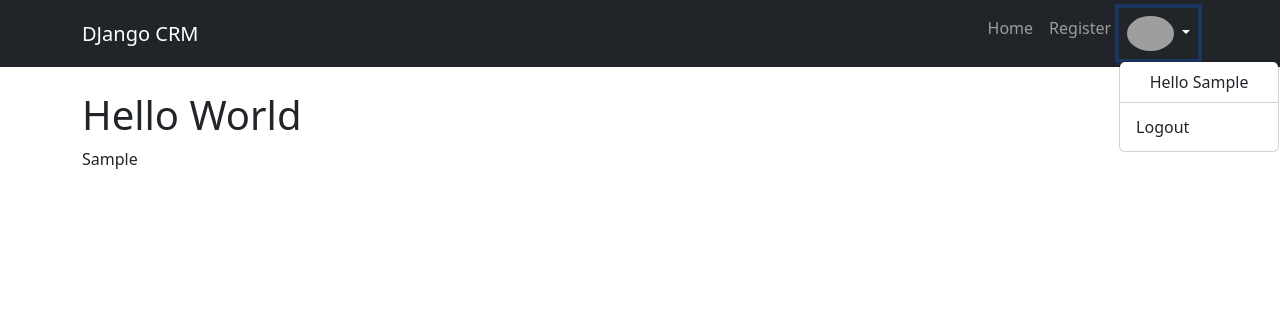
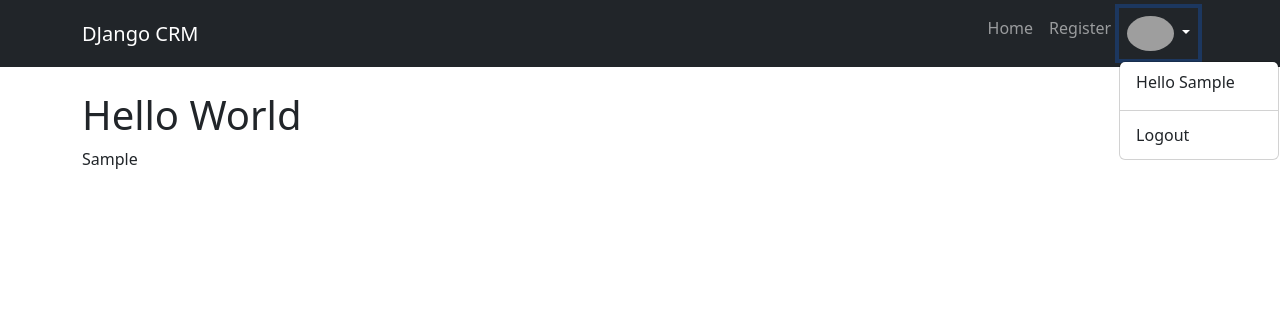
Before and after one commit to bdelgado1994/cms_django, a Django app: page / in a window 1280 px wide, after a click that opens the changed part. Shown: the top 327 px of the page. Run offline with Django 4.2, Linux system fonts and the light colour scheme; the visitor is signed in with stand-in values (Sample User, id 1); some libraries are stand-ins or nearby versions; grey boxes are pictures that could not be loaded.

Commit message:
navbar fixed

```diff
--- a/website/templates/partials/navbar.html
+++ b/website/templates/partials/navbar.html
@@ -32,7 +32,7 @@
             height="35" alt="Avatar" loading="lazy" />
           </a>
           <ul class="dropdown-menu" aria-labelledby="navbarDropdown">
-            <li class="text-center">Hello {{user.first_name}}</li>
+            <li class="px-3"><p>Hello {{user.first_name}}</p></li>
             <li><hr class="dropdown-divider"></li>
             <li><a class="dropdown-item" href="{% url 'logout' %}">Logout</a></li>
           </ul>
```
